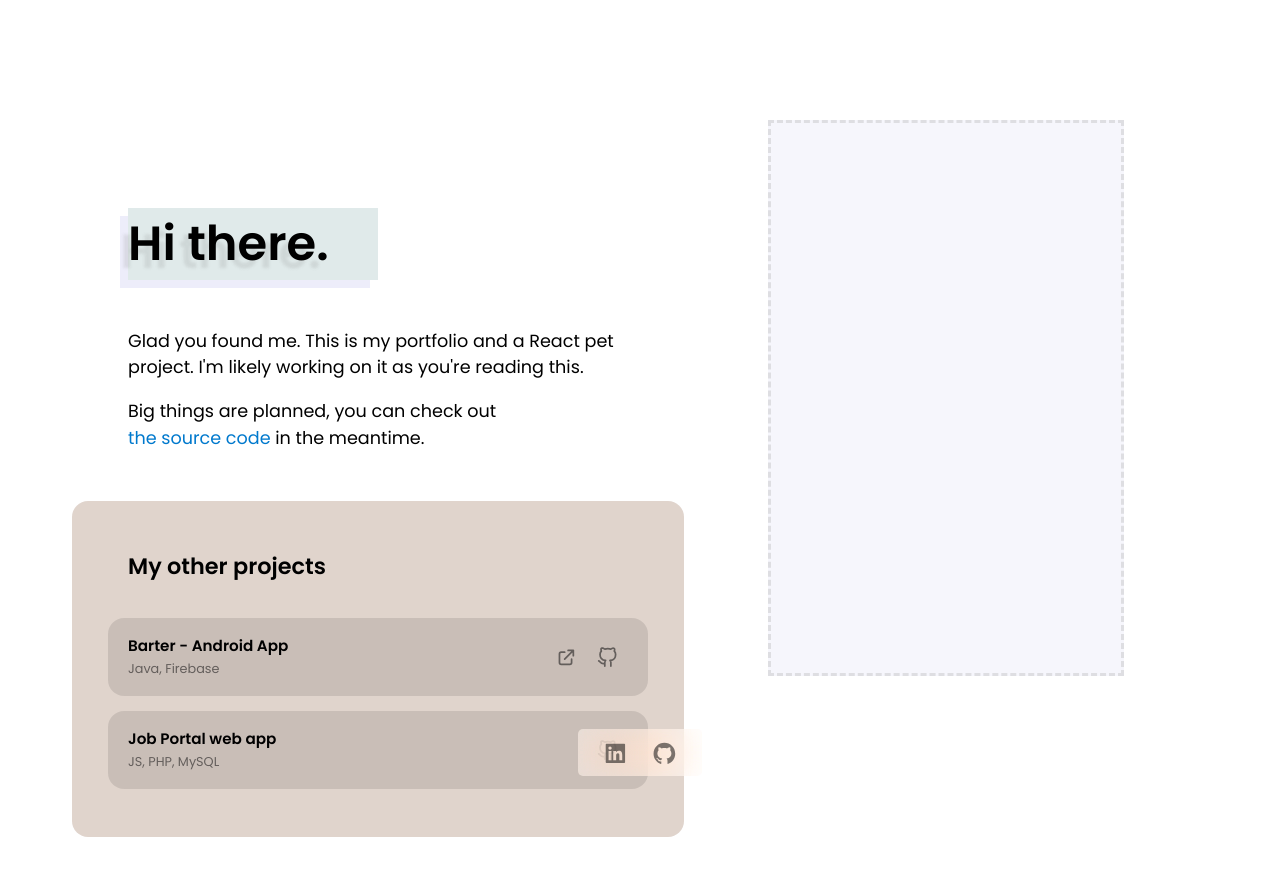
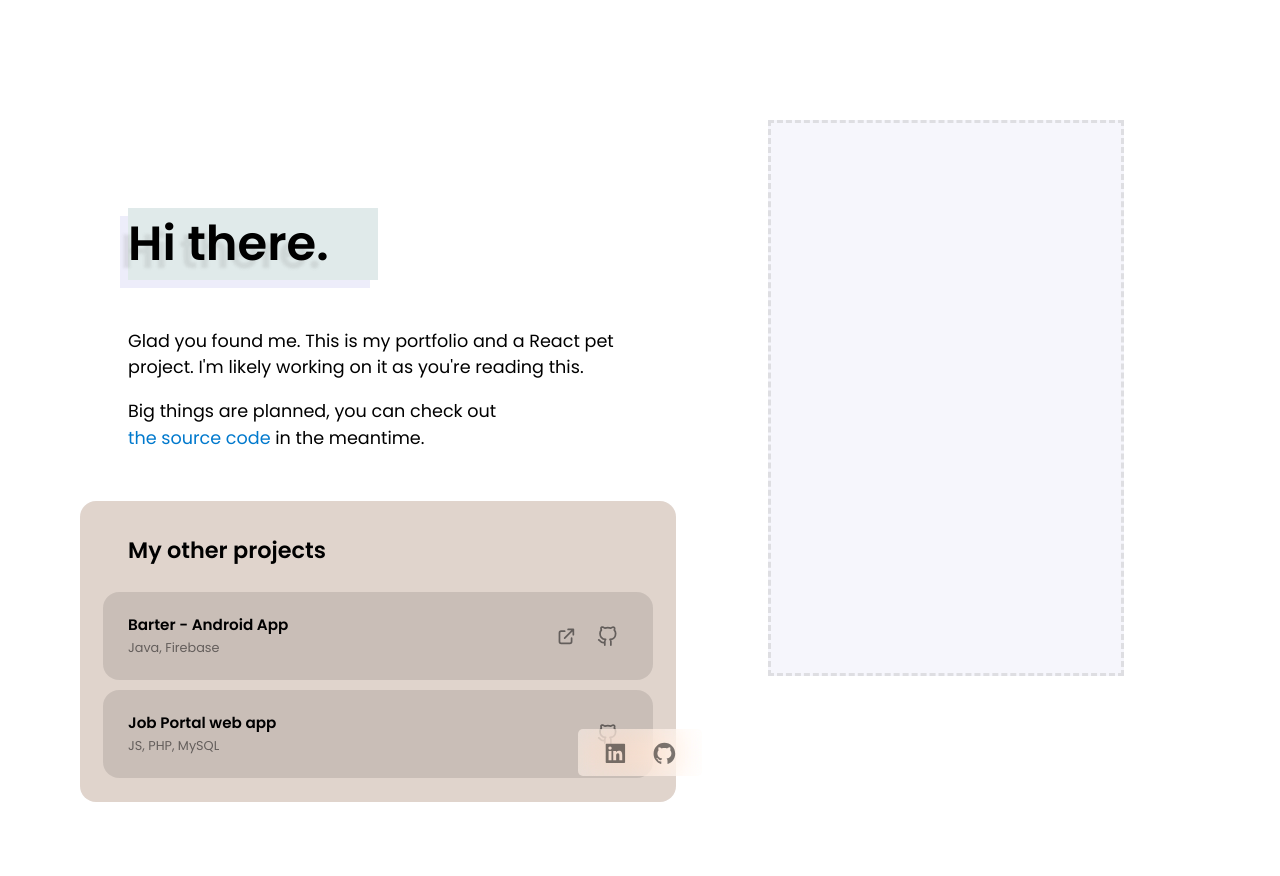
Before and after one commit to alexphl/alexphl.github.io, a React (Create React App) app: page / in a window 1280 px wide. Shown: the top 876 px of the page. Built offline with nearby package versions, Linux system fonts and the light colour scheme.

Commit message:
Sizing tweaks

```diff
--- a/src/index.css
+++ b/src/index.css
@@ -56,8 +56,8 @@ html, body, #root {
   backdrop-filter: blur(10px) saturate(100%);
   border-radius: 1em;
   margin: 0em 1em 0em 1em;
-  padding: 3em 3.5em 3em 3.5em;
-  margin-left: -3.5em;
+  padding: 2em 3em 1.5em 3em;
+  margin-left: -3em;
   width: 500px;
   max-width: 90%;
   margin-bottom: 100px;
@@ -66,20 +66,20 @@ html, body, #root {
 div.project {
   border-radius: 1em;
   background-color: rgba(0, 0, 0, 0.1);
-  margin-top: 15px;
+  margin-top: 10px;
   display: grid;
   grid-template-rows: auto auto;
   grid-template-columns: auto min-content min-content;
   transition: all 0.3s cubic-bezier(.25,.8,.25,1.25);
-  margin-left: -20px;
-  margin-right: -20px;
-  padding: 20px;
+  margin-left: -25px;
+  margin-right: -25px;
+  padding: 25px;
 }
 
 div.project:hover {
-  margin-left: -25px;
-  margin-right: -25px;
-  padding: 30px 25px 30px 25px;
+  margin-left: -30px;
+  margin-right: -30px;
+  padding: 30px 30px 30px 30px;
 }
 
 div.project h3 {
@@ -135,7 +135,7 @@ header {
 h2 {
   font-size: 1.4em;
   margin: 0;
-  margin-bottom: 35px;
+  margin-bottom: 25px;
 }
 
 header h3 {
```
